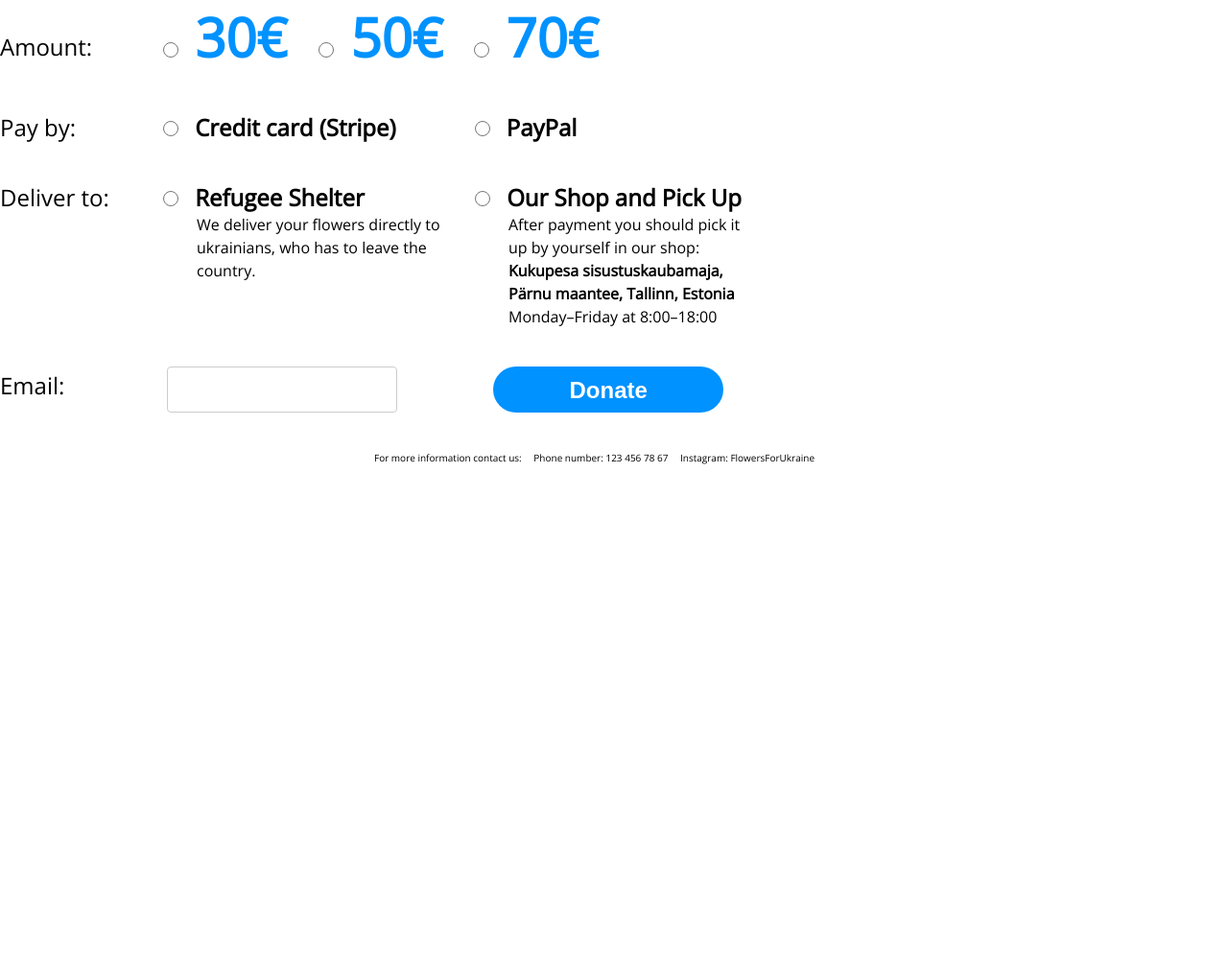
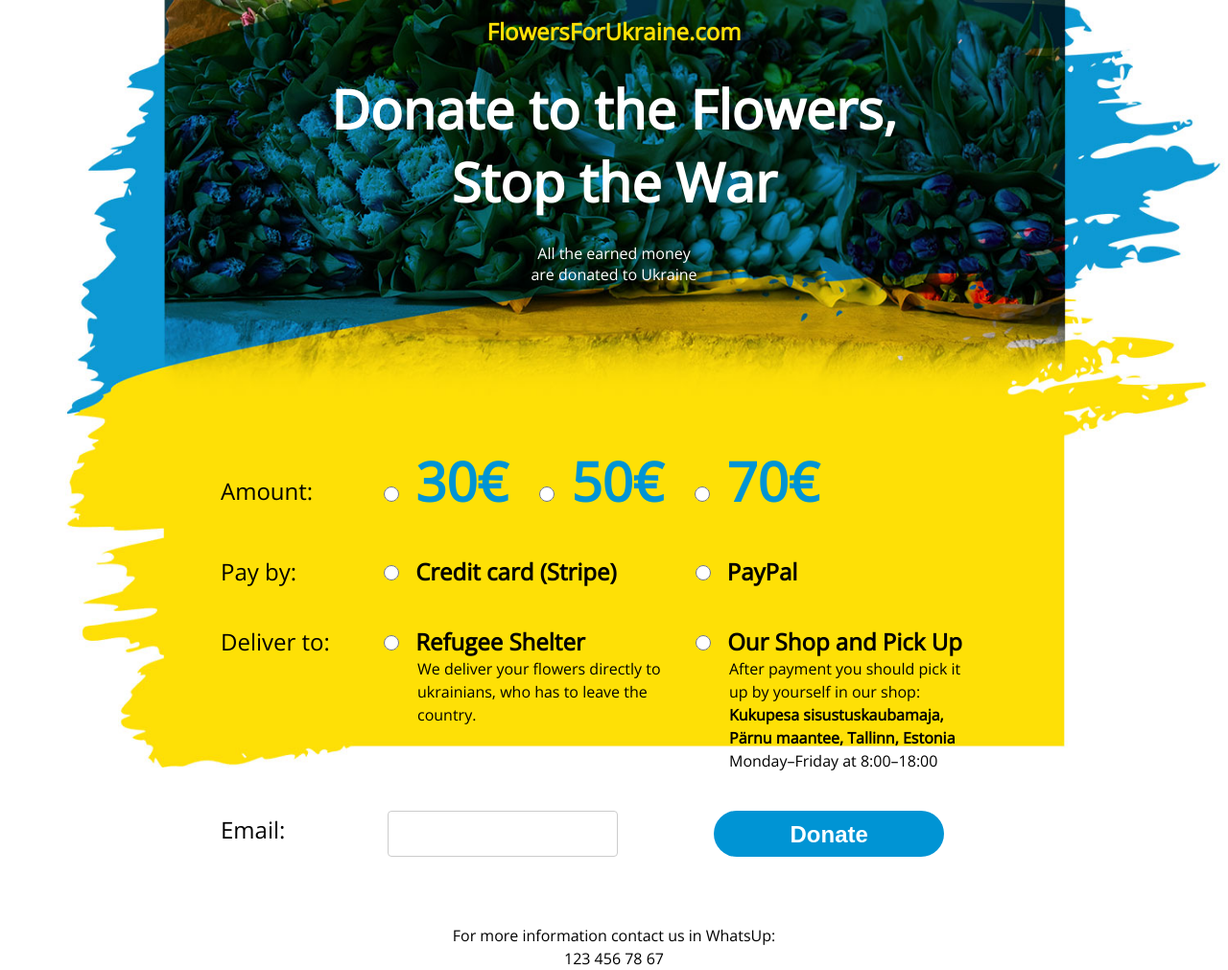
Before and after one commit to zakhar-front-end-lab/ukraine_flowers, a plain HTML site: page index.html in a window 1280 px wide. Shown: the whole page at 96% size. Before the commit the page ends 800 px from the top, so only its background shows below. Drawn offline with nearby package versions, Linux system fonts and the light colour scheme.

Commit message:
improvements

```diff
--- a/index.html
+++ b/index.html
@@ -8,17 +8,19 @@
 </head>
 <body>
 
-<!--<header class="header">-->
-<!--    <div class="blue">-->
-<!--        <h1>FlowersForUkraine.com</h1>-->
-<!--    </div>-->
-<!--    <div class="yellow">-->
-<!--        <h2>Donate to the flowers,</h2>-->
-<!--        <h2>Stop The War</h2>-->
-<!--        <h6>All the money are donated</h6>-->
-<!--        <h6>to the Ukrainian Army</h6>-->
-<!--    </div>-->
-<!--</header>-->
+<header class="header">
+    <h1 class="site-name">FlowersForUkraine.com</h1>
+
+    <h2 class="donation-request">
+        Donate to the Flowers,
+        Stop the War
+    </h2>
+
+    <h3 class="donation-goal">
+        All the earned money
+        are donated to Ukraine
+    </h3>
+</header>
 
 <form action="/form_handler.php" method="post" class="form">
 
@@ -89,8 +91,8 @@
 </form>
 
 <footer class="footer">
-    For more information contact us: <span class="info-block">Phone number: 123 456 78 67</span> <span
-        class="info-block">Instagram: FlowersForUkraine</span>
+    For more information contact us in WhatsUp:
+    123 456 78 67
 </footer>
 
 </body>
--- a/style.css
+++ b/style.css
@@ -2,6 +2,17 @@ html, body {
     padding: 0;
     margin: 0;
     font-family: Open Sans;
+    width: 100%;
+    height: 100%;
+}
+
+body {
+    display: flex;
+    flex-direction: column;
+    align-items: center;
+    background-image: url("./flowers-bg.jpg");
+    background-repeat: no-repeat;
+    background-size: 100% 100%;
 }
 
 * {
@@ -21,21 +32,34 @@ label {
 .header {
     display: flex;
     flex-direction: column;
+    align-items: center;
+    text-align: center;
 }
 
-.header .blue {
-    display: flex;
-    justify-content: center;
-    background: #0092ff;
-    color: #fde831;
+.header .site-name {
+    color: #FEE006;
+    font-weight: 600;
+    font-size: 24px;
 }
 
-.header .yellow {
-    display: flex;
-    flex-direction: column;
-    align-items: center;
-    background: #fde831;
-    color: #0092ff;
+.header .donation-request {
+    max-width: 600px;
+    font-size: 56px;
+    font-weight: 600;
+    color: #FFFFFF;
+    margin: 10px 0;
+}
+
+.header .donation-goal {
+    color: #FFFFFF;
+    max-width: 180px;
+    font-size: 16px;
+    font-weight: 400;
+}
+
+.form {
+    display: block;
+    margin-top: 150px;
 }
 
 .property {
@@ -78,7 +102,7 @@ label {
 }
 
 .property.amount .radio-option .main-content {
-    color: #0092FF;
+    color: #0094D4;
     font-size: 56px;
 }
 
@@ -98,7 +122,7 @@ label {
 .property.email .donate-btn {
     width: 240px;
     height: 48px;
-    background: #0092FF;
+    background: #0094D4;
     border-radius: 24px;
     border: none;
     cursor: pointer;
@@ -109,12 +133,16 @@ label {
     margin-left: 100px;
 }
 
-.footer {
-    margin: 40px auto;
-    max-width: 500px;
-    font-size: 10px;
+.property.email .donate-btn:active {
+    background: #FFFFFF;
+    color: #0094D4;;
 }
 
-.footer .info-block {
-    margin-left: 10px;
+.footer {
+    margin: 30px auto;
+    font-size: 16px;
+    font-weight: 400;
+    line-height: 24px;
+    text-align: center;
+    max-width: 350px;
 }
```
Also changed, not shown: flowers-bg.jpg (added).
